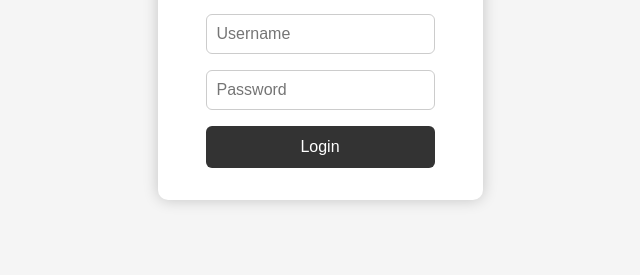
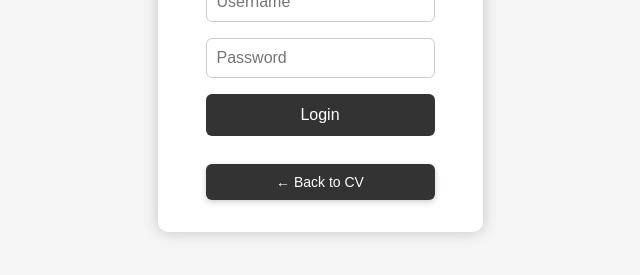
Before and after one commit to kelerbit/kelerbit_website, a website: page public/admin-login.html in a window 1280 px wide. Shown: the part 355-630 px from the top of the page, without its empty margins (320-960 px from the left). Drawn offline with Linux system fonts and the light colour scheme.

Commit message:
Go back to CV button on the Login form

```diff
--- a/public/admin-login.html
+++ b/public/admin-login.html
@@ -44,7 +44,24 @@
     <input type="text" name="username" placeholder="Username" required />
     <input type="password" name="password" placeholder="Password" required />
     <button type="submit">Login</button>
+
+    <a href="/index.html" style="
+    display: inline-block;
+    margin-top: 12px;
+    text-align: center;
+    background-color: #333;
+    color: white;
+    text-decoration: none;
+    padding: 10px 20px;
+    border-radius: 6px;
+    font-size: 14px;
+    box-shadow: 0 2px 6px rgba(0,0,0,0.2);
+    ">
+    ← Back to CV
+    </a>
+
   </form>
+
 
   <script>
     const form = document.getElementById('loginForm');
```
